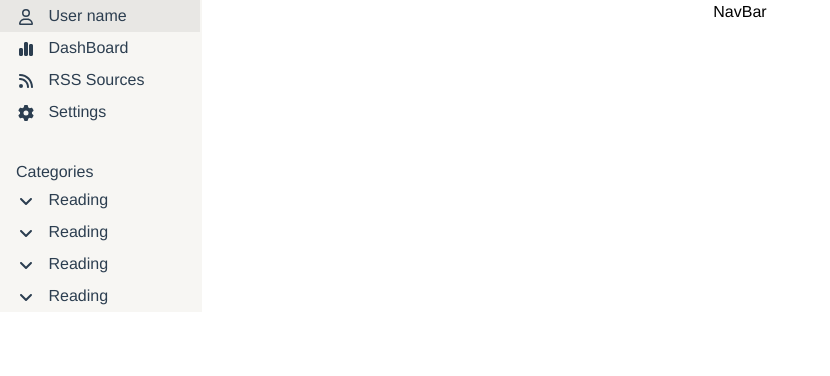
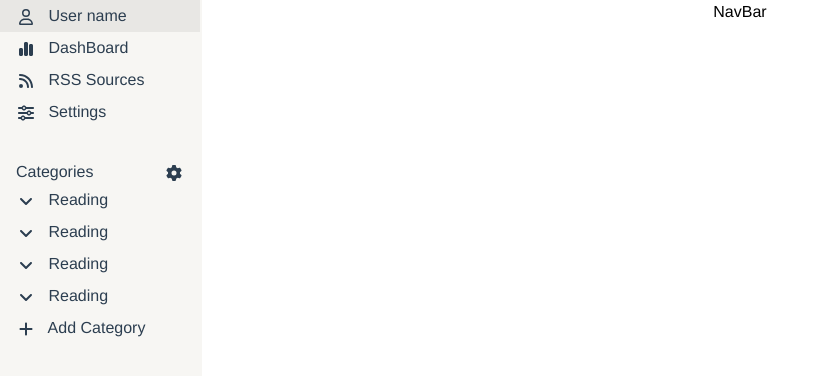
Before and after one commit to xandery-geek/Rssor, a Vue app: page / in a window 1280 px wide. Shown: the top 376 px of the page, without its empty margins (0-830 px from the left). Built offline with nearby package versions, Linux system fonts and the light colour scheme.

Commit message:
feat: sidebar

```diff
--- a/src/components/Sidebar.vue
+++ b/src/components/Sidebar.vue
@@ -13,11 +13,15 @@
         RSS Sources
       </div>
       <div class="r-side-item">
-        <span class="r-span"><font-awesome-icon :icon="['fas', 'gear']" fixed-width /></span>
+        <span class="r-span"><font-awesome-icon :icon="['fas', 'sliders']" fixed-width /></span>
         Settings
       </div>
       <div class="r-category">
-          <span class="r-span">Categories</span>
+          <div style="position: relative;">
+            <span class="r-span">Categories</span>
+            <span style="position: absolute; right: 1rem;"><font-awesome-icon :icon="['fas', 'gear']" fixed-width /></span>
+          </div>
+
           <div class="r-side-item">
             <span class="r-span"><font-awesome-icon :icon="['fas', 'angle-down']" fixed-width /></span>
             <!-- <span class="r-span"><font-awesome-icon :icon="['fas', 'angle-down']" fixed-width /></span> -->
@@ -38,6 +42,11 @@
             <!-- <span class="r-span"><font-awesome-icon :icon="['fas', 'angle-down']" fixed-width /></span> -->
             Reading
           </div>
+
+          <div class="r-side-item">
+            <span class="r-span"><font-awesome-icon :icon="['fas', 'plus']" fixed-width /></span>
+            Add Category
+          </div>
         </div>
     </div>
 </template>
@@ -51,7 +60,11 @@ export default {
 
 <style scoped lang='scss'>
 .r-main{
-  height: 100%;
+  position: fixed;
+  top: 0;
+  bottom: 0;
+  width: 200px;
+  overflow: auto;
   background: $sidebar-bg;
   box-shadow: 2px 0 $sidebar-bg;
   padding: 0px;
@@ -61,6 +74,7 @@ export default {
   height: 2rem;
   line-height: 2rem;
   text-align: left;
+  overflow: hidden;
   .r-span{
    padding-left: 1rem;
    padding-right: 0.5rem;
@@ -74,6 +88,7 @@ export default {
 .r-category{
   text-align: left;
   margin-top: 2rem;
+
   .r-span{
     padding-left: 1rem;
   }
--- a/src/main.js
+++ b/src/main.js
@@ -6,14 +6,14 @@ import { library } from '@fortawesome/fontawesome-svg-core'
 
 /* import specific icons */
 import { faUser } from '@fortawesome/free-regular-svg-icons'
-import { faChartSimple, faRss, faGear, faAngleUp, faAngleDown} from '@fortawesome/free-solid-svg-icons'
+import { faChartSimple, faRss, faGear, faAngleUp, faAngleDown, faSliders, faPlus} from '@fortawesome/free-solid-svg-icons'
 
 /* import font awesome icon component */
 import { FontAwesomeIcon } from '@fortawesome/vue-fontawesome'
 
 /* add icons to the library */
 library.add(faUser)
-library.add(faChartSimple, faRss, faGear, faAngleUp, faAngleDown)
+library.add(faChartSimple, faRss, faGear, faAngleUp, faAngleDown, faSliders, faPlus)
 
 
 // create App
```
